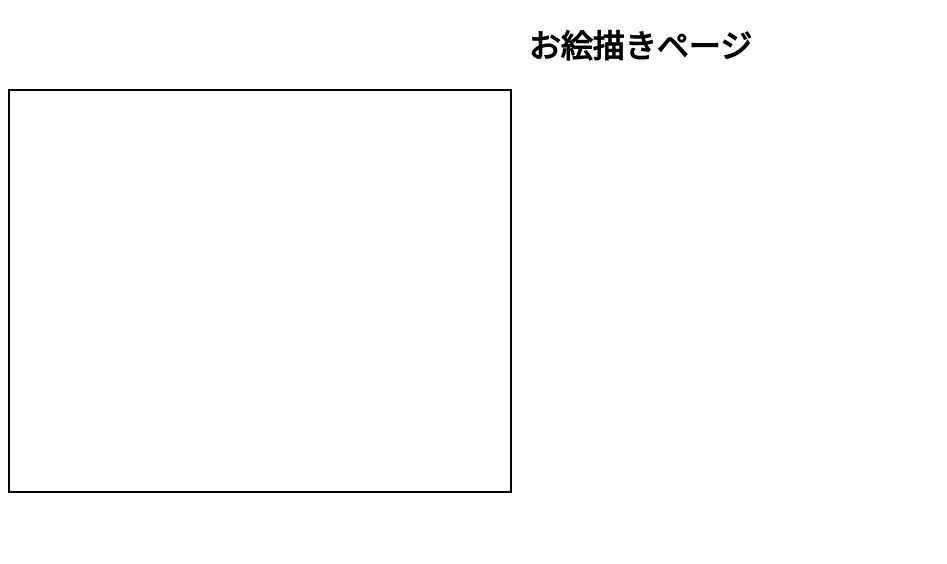
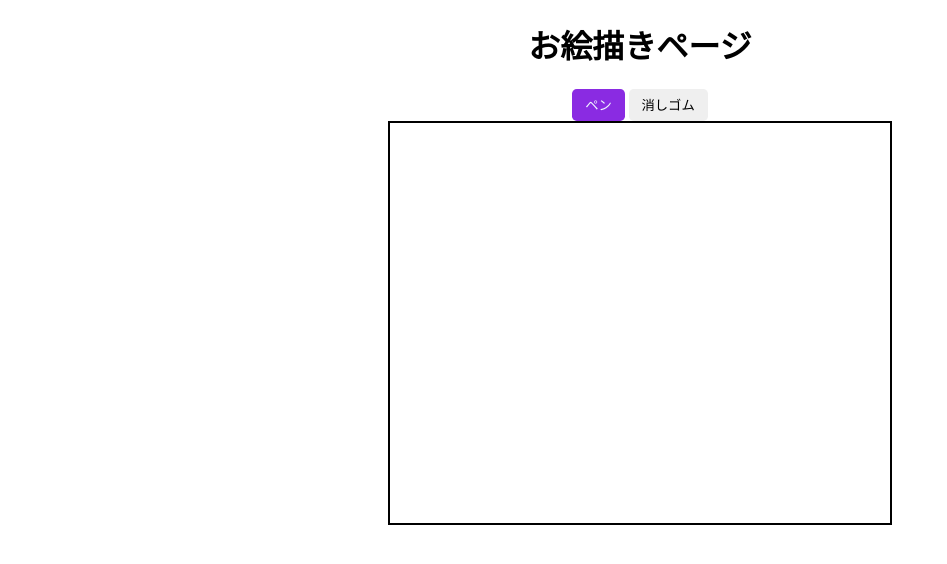
Before and after one commit to phihash/oekaki, a plain HTML site: page index.html in a window 1280 px wide. Shown: the whole page, without its empty margins (0-947 px from the left). Drawn offline with Linux system fonts and the light colour scheme.

Commit message:
ボタン追加

```diff
--- a/index.html
+++ b/index.html
@@ -8,10 +8,12 @@
     <link rel="manifest" href="/manifest.json" />
   </head>
   <body>
-    <div class="main-position">
-      <h1 class="text-center">お絵描きページ</h1>
-      <canvas id="canvas" width="500" height="400" class="canvas"></canvas>
+    <h1 class="text-center">お絵描きページ</h1>
+    <div class="toolbar">
+      <button class="pen-button active">ペン</button>
+      <button class="erase-button">消しゴム</button>
     </div>
+    <canvas id="canvas" width="500" height="400" class="canvas"></canvas>
     <script type="module" src="src/main.js"></script>
   </body>
 </html>
--- a/src/main.js
+++ b/src/main.js
@@ -9,6 +9,9 @@ const canvas = canvasManager.getElement();
 const ctx = canvasManager.getContext();
 
 const penTool = new PenTool(ctx);
+const eraseTool = new EraseTool(ctx);
+
+let currentTool = penTool;
 
 let isDrawing = false;
 //前の場所を保存する変数
@@ -31,7 +34,7 @@ canvas.addEventListener("mousemove", (event) => {
   const x = pos.x;
   const y = pos.y;
 
-  penTool.draw({ x: lastX, y: lastY }, { x, y });
+  currentTool.draw({ x: lastX, y: lastY }, { x, y });
 
   lastX = x;
   lastY = y;
@@ -52,7 +55,7 @@ canvas.addEventListener("touchmove", (event) => {
   const x = pos.x;
   const y = pos.y;
 
-  penTool.draw({ x: lastX, y: lastY }, { x, y });
+  currentTool.draw({ x: lastX, y: lastY }, { x, y });
 
   lastX = x;
   lastY = y;
--- a/style.css
+++ b/style.css
@@ -1,11 +1,26 @@
-.main-position {
-  margin: 0 auto;
-}
-
 .text-center {
   text-align: center;
 }
 .canvas {
   display: block;
+  margin: 0 auto;
   border: 2px solid #000;
 }
+
+.toolbar {
+  display: flex;
+  justify-content: center;
+  gap: 4px;
+}
+.pen-button,
+.erase-button {
+  display: block;
+  padding: 0.4rem 0.8rem;
+  border: none;
+  border-radius: 0.3rem;
+}
+
+.active {
+  background-color: blueviolet;
+  color: aliceblue;
+}
```
